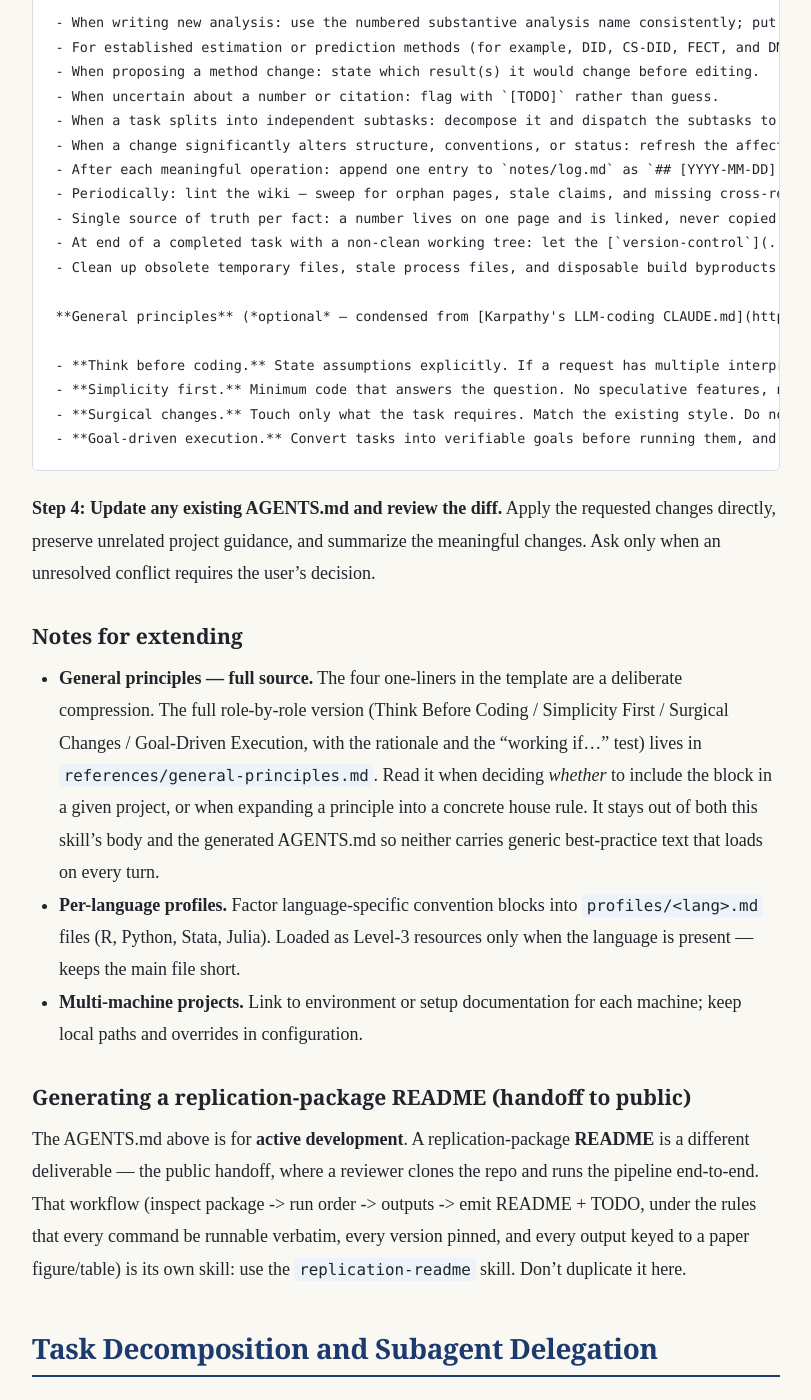
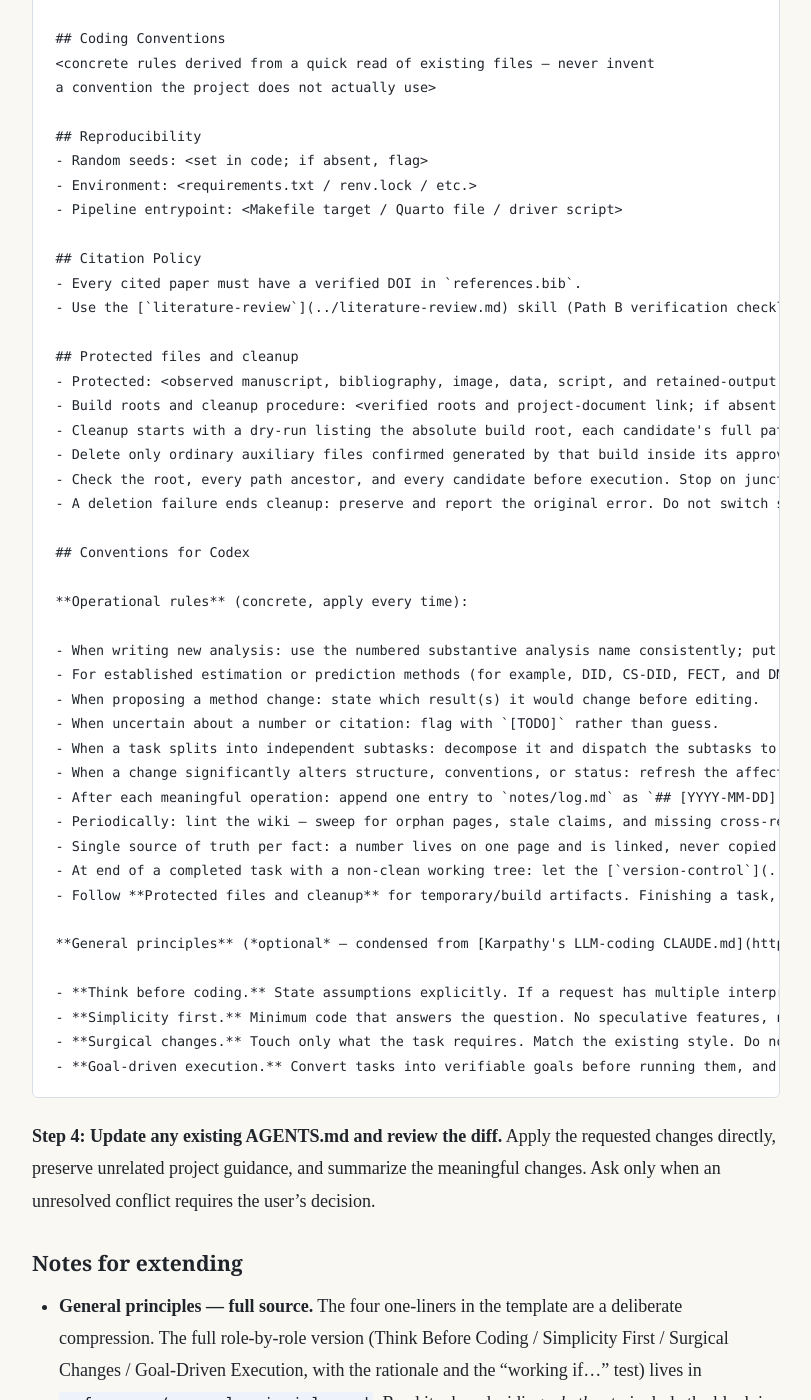
Before and after one commit to KaiGu2024/KaiGu2024.github.io, a Jekyll site: the page built from docs/skills/agent-configuration/SKILL.md, in a window 1280 px wide and 1400 px high, scrolled down 5332 px. Shown: the whole window, without its empty margins (234-1045 px from the left). Built offline with Jekyll 4.4.1, drawn with Linux system fonts in a browser that asks for light colours; some of the changed text lies outside the part shown.

Commit message:
Protect research sources from unsafe build cleanup

````diff
--- a/docs/skills/agent-configuration/SKILL.md
+++ b/docs/skills/agent-configuration/SKILL.md
@@ -2,7 +2,7 @@
 name: agent-configuration
 title: Agent Configuration
 permalink: /skills/agent-configuration/
-description: Use when configuring an agent for a research project — writing AGENTS.md with research-specific Data Provenance and Citation Policy sections, organizing project documentation into stable and evolving layers, keeping agent and human front doors in sync, defining reproducibility and analysis conventions, and decomposing work across subagents. Inspects the project directory to populate instructions from real evidence rather than boilerplate.
+description: Use when configuring an agent for a research project — writing AGENTS.md with data provenance, citation policy, and source-protection rules; defining safe build cleanup; organizing project documentation; keeping agent and human front doors in sync; defining reproducibility and analysis conventions; and decomposing work across subagents. Inspects the project directory to populate instructions from real evidence rather than boilerplate.
 allowed-tools: Read, Edit, Write, Bash, Glob, Grep
 ---
 
@@ -15,6 +15,7 @@ allowed-tools: Read, Edit, Write, Bash, Glob, Grep
 - Project layout (which directories hold what)
 - Non-obvious conventions (naming and output locations)
 - Verification commands (how to test that the code/analysis is correct)
+- Protected source paths, approved build roots, and limits on cleanup
 - Subagent inventory, if used: names, purposes, and relevant project context to include in task briefs.
 
 **What does not belong:**
@@ -22,8 +23,9 @@ allowed-tools: Read, Edit, Write, Bash, Glob, Grep
 - Things derivable from the code (don't describe what the code already says)
 - Temporary task state (use task notes or a separate scratchpad)
 - Generic best practices (the model already knows these)
-- Blanket tool restrictions or machine-specific compiler/path overrides; keep setup details in environment or build configuration and link to them when useful
-- Blanket bans on deleting stale process files; allow routine cleanup once files are confirmed obsolete and no active process depends on them
+- Tool preferences without a project-specific reason, or machine-specific compiler/path overrides; keep setup details in environment or build configuration and link to them when useful
+
+Source-protection and deletion limits belong in AGENTS.md even when they prohibit a whole class of cleanup commands. Do not weaken them into generic advice to clean up stale files. Written instructions guide behavior; they do not establish filesystem permissions.
 
 **Compaction survival test:** Read each line in AGENTS.md and ask "if this disappeared after a context reset, would the agent make a wrong decision?" If no, cut it.
 
@@ -43,7 +45,7 @@ Use the directory split below when scaffolding or auditing a research project:
 - `output/code/`: result-generating scripts that produce tables, figures, reports, or other outputs and are required for reproducibility;
 - `data/`: mainly raw data, plus processed data that remains large or is treated as a primary project input;
 - `output/data/`: smaller processed data, intermediate artifacts, or caches that are shipped or retained to reproduce outputs;
-- `output/`: derived results, with scripts in `output/code/` and reproducibility data in `output/data/`.
+- `output/`: results and their supporting sources, with scripts in `output/code/` and reproducibility data in `output/data/`. Manuscripts, scripts, and retained data here remain protected; the directory name does not authorize cleanup.
 
 Do not duplicate a preprocessing script in `output/code/`. A result-generating script should consume a named input, record its provenance, and write a predictable output keyed to the same numbered analysis name.
 ### Keeping AGENTS.md and README in sync (active development)
@@ -57,10 +59,11 @@ AGENTS.md and an active-development README are two living docs with two differen
 
 ### Research-project AGENTS.md (mandatory sections)
 
-Generic AGENTS.md guidance is not enough for a research project. Reproducibility and citation integrity are research-specific concerns that the model will not enforce on its own — they have to be written down. **Two sections are non-negotiable** for any dissertation, paper replication, or working-paper repo:
+Generic AGENTS.md guidance is not enough for a research project. Reproducibility, citation integrity, and preservation of authoritative files need explicit project guidance. **Three sections are non-negotiable** for any dissertation, paper replication, or working-paper repo:
 
 1. **Data Provenance.** Sources, access (license, embargoes, how to re-obtain raw data), versioning (how data versions are tracked). Research projects without data lineage become unreproducible the moment the original author leaves. If the directory has no data folder yet, leave the section as a checklist for the user to fill in — but include the heading.
 2. **Citation Policy.** Every cited paper must have a verified DOI in `references.bib`. Reference the [`literature-review`](../literature-review.md) skill as the verification path — Path A (OpenAlex search → Crossref DOI verification) for indexed work, Path B (post-hoc DOI / title / author / year / venue checklist) for grey literature.
+3. **Protected files and cleanup.** Identify authoritative sources, retained outputs, approved build roots, the cleanup procedure, and recovery arrangements. Default unknown files to preserved. Read `references/source-protection.md` ([view reference](https://github.com/KaiGu2024/KaiGu2024.github.io/blob/main/docs/skills/agent-configuration/references/source-protection.md)) when creating or revising this section. Keep the essential limits directly in AGENTS.md; put the tailored procedure in project documentation and link to it. Record whether sandbox/OS protection is configured and tested; never imply that generating this section locks directories.
 
 ### Generating a research AGENTS.md (workflow)
 
@@ -85,6 +88,8 @@ test -f AGENTS.md && head -200 AGENTS.md
 ```
 
 Capture: dominant language, data folder location (if any), pipeline entrypoint, presence of pre-commit / CI / Quarto, any existing AGENTS.md.
+
+Also inspect source/manuscript locations, retained outputs, build and cleanup commands, and any existing protection or recovery configuration. Identify whether build files share a directory with sources. Record unknown build roots, manifests, permissions, or backups as unverified; do not invent them or run cleanup during inspection.
 
 **Step 2 — Ask up to 2 questions.** Only what cannot be inferred:
 
@@ -125,6 +130,14 @@ a convention the project does not actually use>
 - Every cited paper must have a verified DOI in `references.bib`.
 - Use the [`literature-review`](../literature-review.md) skill (Path B verification checklist) before committing the bibliography.
 
+## Protected files and cleanup
+- Protected: <observed manuscript, bibliography, image, data, script, and retained-output paths>; unknown files are preserved. Protect `.tex`, `.bib`, `.bbl`, `.sty`, `.cls`, and paper images/data/PDFs by default, including those under `output/`.
+- Build roots and cleanup procedure: <verified roots and project-document link; if absent, no cleanup is configured>. Filesystem protection and recovery: <configuration/backup location and verification status, or unverified>.
+- Cleanup starts with a dry-run listing the absolute build root, each candidate's full path, deletion reason, and regeneration evidence. Execute only after explicit approval of that exact list; reuse approval only while its scope and file/path state remain unchanged.
+- Delete only ordinary auxiliary files confirmed generated by that build inside its approved root and unused by active processes. Never delete directories, recursively delete trees, sweep the project by extension, or use repository cleaning/bulk rollback as build cleanup.
+- Check the root, every path ancestor, and every candidate before execution. Stop on junctions, symlinks, other reparse points, path escape, changed state, unknown file types, or inspection errors. Never follow links for cleanup.
+- A deletion failure ends cleanup: preserve and report the original error. Do not switch shells/implementations, elevate, change permissions, or expand writable roots to retry. If safety cannot be established, keep the temporary files.
+
 ## Conventions for Codex
 
 **Operational rules** (concrete, apply every time):
@@ -139,13 +152,13 @@ a convention the project does not actually use>
 - Periodically: lint the wiki — sweep for orphan pages, stale claims, and missing cross-references; fix or flag, and record the sweep as a `lint` log entry. (Omit if no wiki.)
 - Single source of truth per fact: a number lives on one page and is linked, never copied. Never restate a result or a decision in a second location — link to it.
 - At end of a completed task with a non-clean working tree: let the [`version-control`](../version-control.md) skill commit and push. Tag AI-assisted commits with `[AI]` if this repo documents that policy.
-- Clean up obsolete temporary files, stale process files, and disposable build byproducts when useful to the task. Confirm they are no longer in use and preserve source files, research evidence, and artifacts needed for reproducibility.
+- Follow **Protected files and cleanup** for temporary/build artifacts. Finishing a task, successful compilation, or a request to commit does not authorize deleting files or directories.
 
-**General principles** (*optional* — condensed from [Karpathy's LLM-coding CLAUDE.md](https://github.com/multica-ai/andrej-karpathy-skills/blob/main/CLAUDE.md); use when a novel situation isn't covered by the rules above). The model already knows these, so they earn their every-turn context cost only when a team wants them stated as enforced house rules. Keep the four one-liners or drop the block; do not paste the full source in — it bloats a file that loads on every turn. They bias toward caution over speed; for trivial tasks, use judgment.
+**General principles** (*optional* — condensed from [Karpathy's LLM-coding CLAUDE.md](https://github.com/multica-ai/andrej-karpathy-skills/blob/main/CLAUDE.md); use when a novel situation isn't covered by the rules above). The model already knows these, so they earn their every-turn context cost only when a team wants them stated as visible house rules. Keep the four one-liners or drop the block; do not paste the full source in — it bloats a file that loads on every turn. They bias toward caution over speed; for trivial tasks, use judgment.
 
 - **Think before coding.** State assumptions explicitly. If a request has multiple interpretations, present them — do not pick silently. If something is unclear, stop and name what's confusing before implementing.
 - **Simplicity first.** Minimum code that answers the question. No speculative features, no abstractions for single-use scripts, no error handling for impossible inputs. If 200 lines could be 50, rewrite it.
-- **Surgical changes.** Touch only what the task requires. Match the existing style. Do not refactor adjacent blocks or "improve" unrelated code. Remove confirmed obsolete process files and task-related dead code when useful; preserve unrelated work. The test: every changed line traces directly to the user's request.
+- **Surgical changes.** Touch only what the task requires. Match the existing style. Do not refactor adjacent blocks or "improve" unrelated code. Remove task-related dead code when useful; file cleanup follows **Protected files and cleanup**. Preserve unrelated work. The test: every changed line traces directly to the user's request.
 - **Goal-driven execution.** Convert tasks into verifiable goals before running them, and state a brief plan as `[step] → verify: [check]` for multi-step work. Strong success criteria let the agent loop until verified without re-asking.
 ```
 
````
Also changed, not shown: CLAUDE.md (+4 -4 lines), docs/skills/agent-configuration/references/docs-layers.md (+3 -1 lines), docs/skills/agent-configuration/references/general-principles.md (+5 -5 lines), docs/skills/agent-configuration/references/source-protection.md (added, +85 -0 lines).
